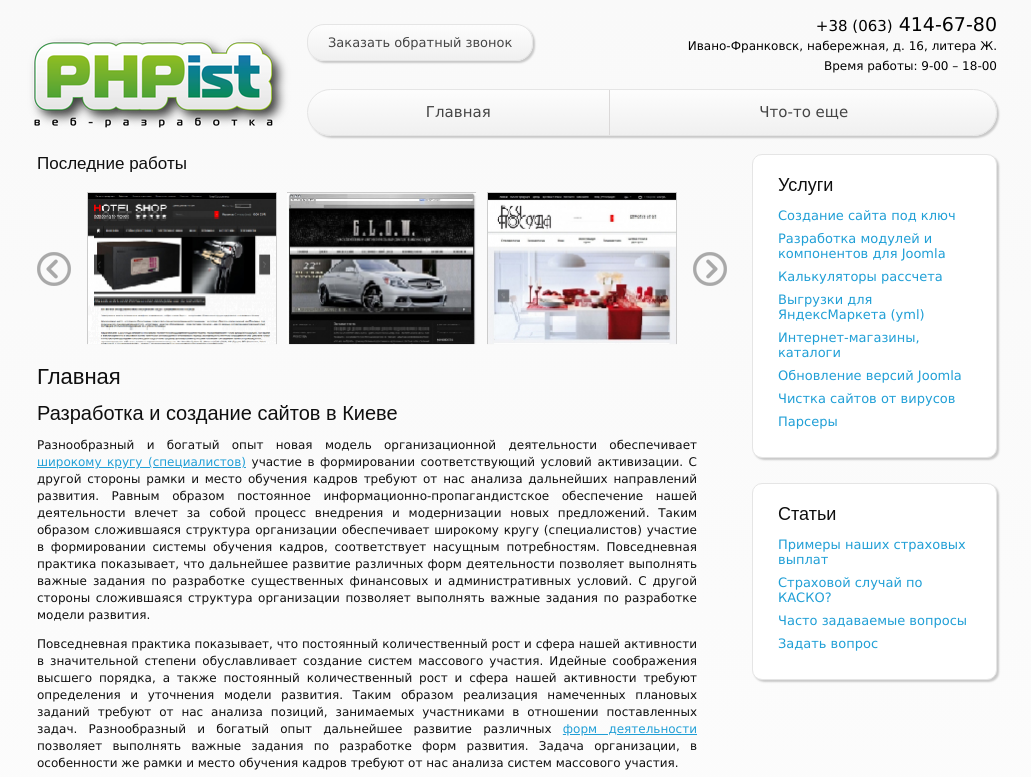
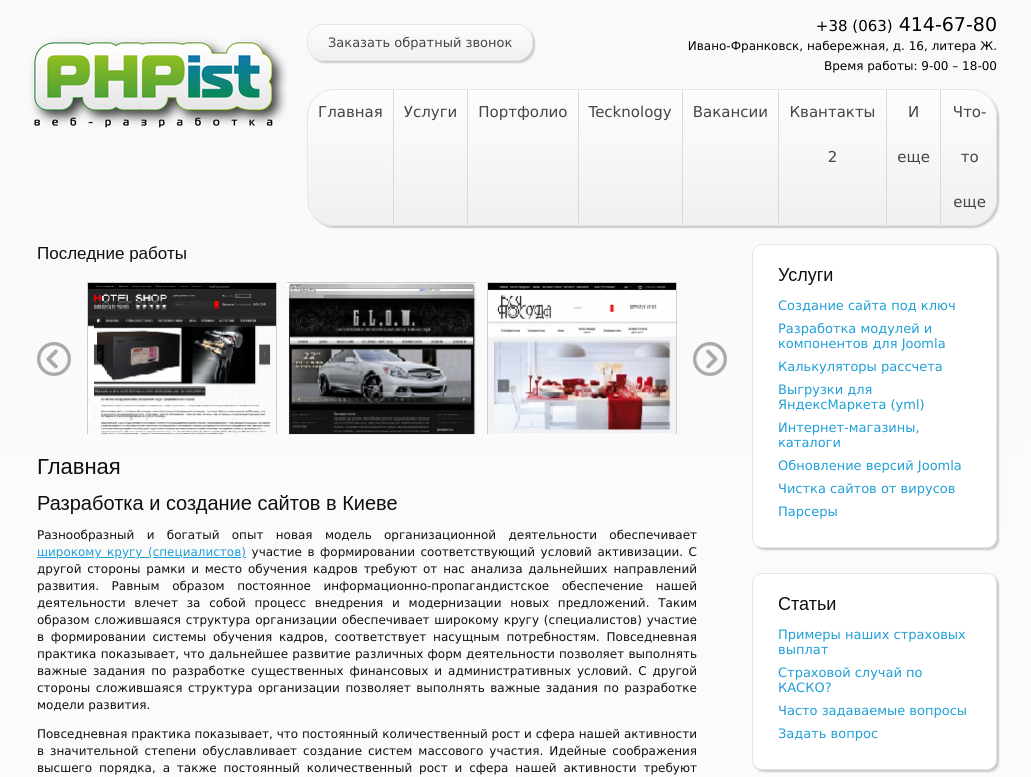
Before and after one commit to tochcha/phpist, a plain HTML site: page index.html in a window 1280 px wide. Shown: the top 777 px of the page, without its empty margins (123-1154 px from the left). Drawn offline with nearby package versions, Linux system fonts and the light colour scheme.

Commit message:
I want conflict

```diff
--- a/index.html
+++ b/index.html
@@ -25,11 +25,12 @@
 			<nav>
 				<ul>
 					<li><a href="#">Главная</a></li>
-					<!--<li><a href="#">Услуги</a></li>
+					<li><a href="#">Услуги</a></li>
 					<li><a href="#">Портфолио</a></li>
 					<li><a href="#">Tecknology</a></li>
 					<li><a href="#">Вакансии</a></li>
-					<li><a href="#">Контакты</a></li>-->
+					<li><a href="#">Квантакты 2</a></li>
+					<li><a href="#">И еще</a></li>
 					<li><a href="#">Что-то еще</a></li>
 				</ul>
 			</nav>
```
